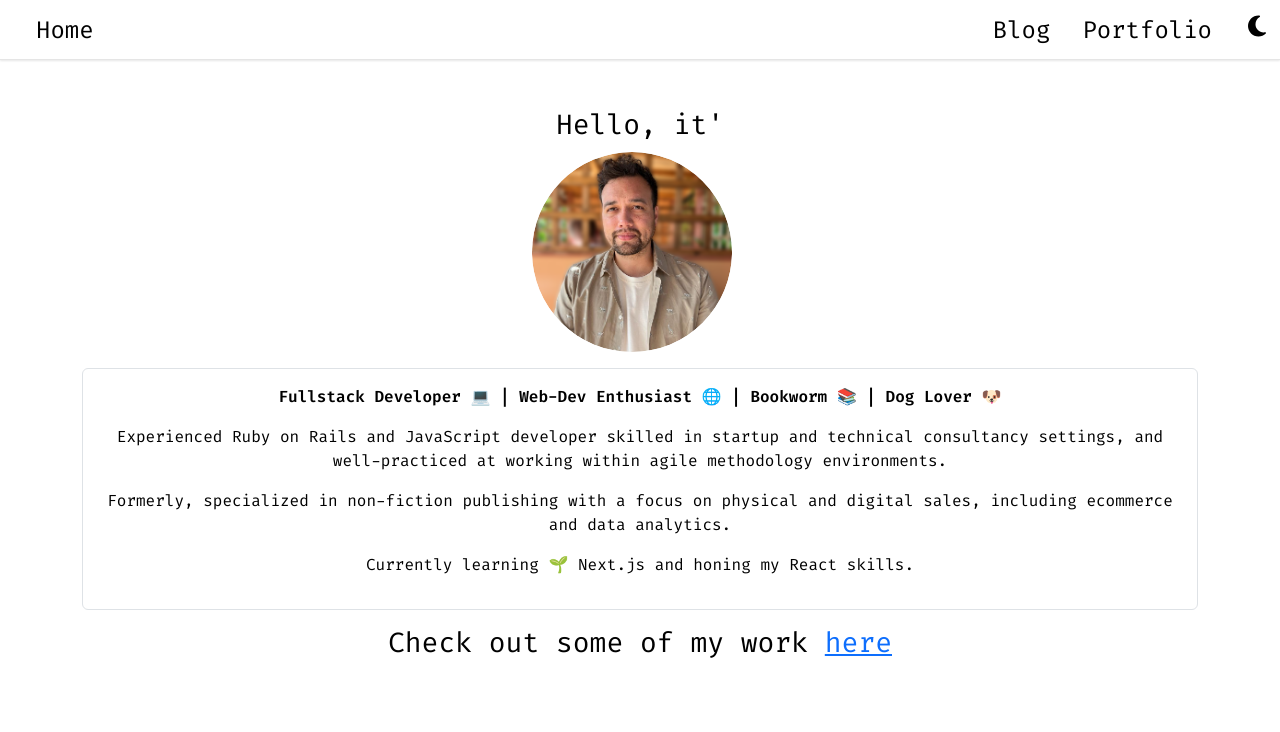
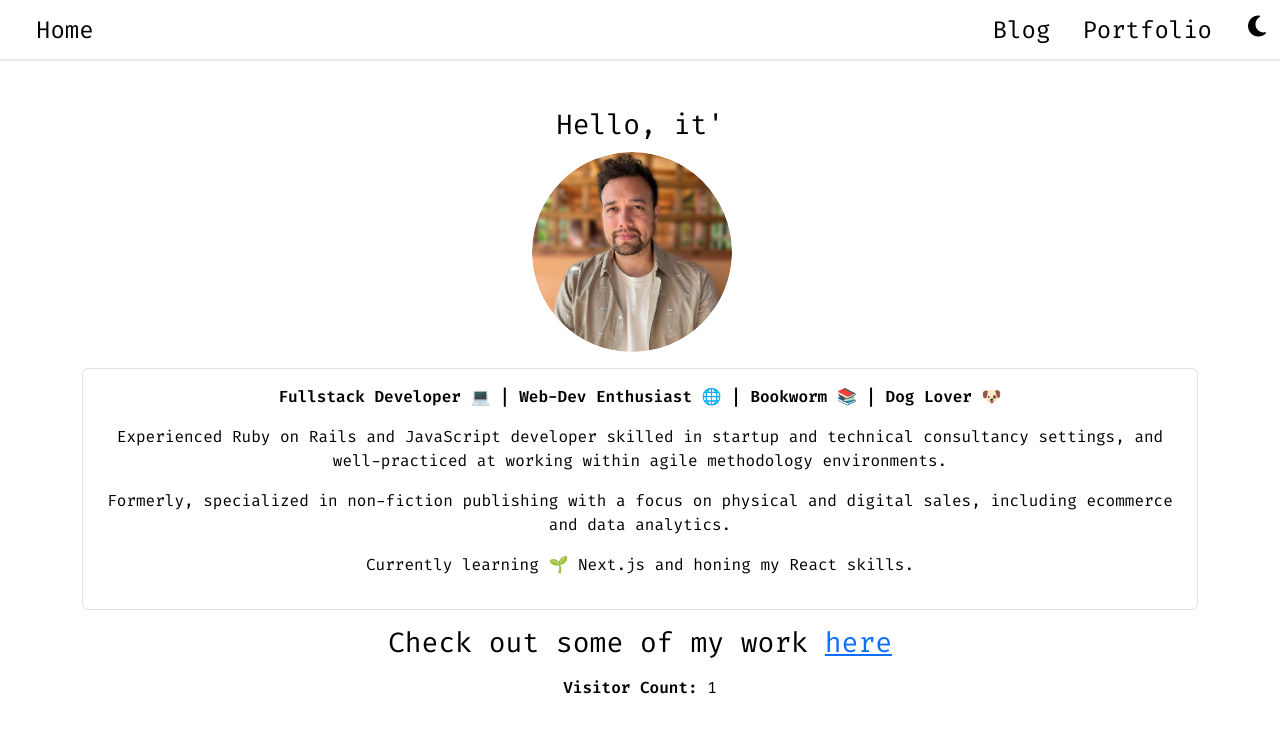
Before and after one commit to lambley/portfolio, a Next.js app: page / in a window 1280 px wide. Shown: the top 732 px of the page. Built offline with nearby package versions, Linux system fonts and the light colour scheme.

Commit message:
add serverless visitor counter function

```diff
--- a/src/pages/_app.tsx
+++ b/src/pages/_app.tsx
@@ -25,7 +25,7 @@ function MyApp({ Component, pageProps }: AppProps) {
   };
 
   return (
-    <html lang="en">
+    <>
       <Head>
         <title>Aaron&apos;s Portfolio</title>
         <meta name="description" content="Aaron Lambley - Fullstack Developer - Ruby on Rails, React, Nextjs, Python" />
@@ -51,7 +51,7 @@ function MyApp({ Component, pageProps }: AppProps) {
         </Layout>
         <Analytics />
       </div>
-    </html>
+    </>
   );
 }
 export default MyApp;
--- /dev/null
+++ b/src/pages/api/visitorCounter.ts
@@ -0,0 +1,18 @@
+import { NextApiRequest, NextApiResponse } from "next";
+
+let visitorCount = 0;
+
+export default function handler(req: NextApiRequest, res: NextApiResponse) {
+  switch (req.method) {
+    case "GET":
+      res.status(200).json({ visitorCount });
+      break;
+    case "POST":
+      visitorCount++;
+      res.status(200).json({ visitorCount });
+      break;
+    default:
+      res.setHeader("Allow", ["GET", "POST"]);
+      res.status(405).end(`Method ${req.method} Not Allowed`);
+  }
+}
--- a/src/pages/index.tsx
+++ b/src/pages/index.tsx
@@ -1,10 +1,21 @@
-import React from "react";
+import React, { useEffect, useState } from "react";
 import Container from "react-bootstrap/Container";
 import Image from "next/image";
 import Typewriter from "@/components/Typewriter";
 import Link from "next/link";
 
 const HomePage = (): JSX.Element => {
+  const [visitorCount, setVisitorCount] = useState(0);
+
+  useEffect(() => {
+    async function getVisitorCount() {
+      const res = await fetch("/api/visitorCounter", { method: "POST" });
+      const data = await res.json();
+      setVisitorCount(data.visitorCount);
+    }
+    getVisitorCount();
+  }, []);
+
   return (
     <Container className="py-4">
       <Typewriter
@@ -49,6 +60,11 @@ const HomePage = (): JSX.Element => {
       <h3 className="text-center my-3">
         Check out some of my work <Link href={"/portfolio"}>here</Link>
       </h3>
+      <div className="visitor-counter">
+        <p className="text-center">
+          <b>Visitor Count:</b> {visitorCount}
+        </p>
+      </div>
     </Container>
   );
 };
```
